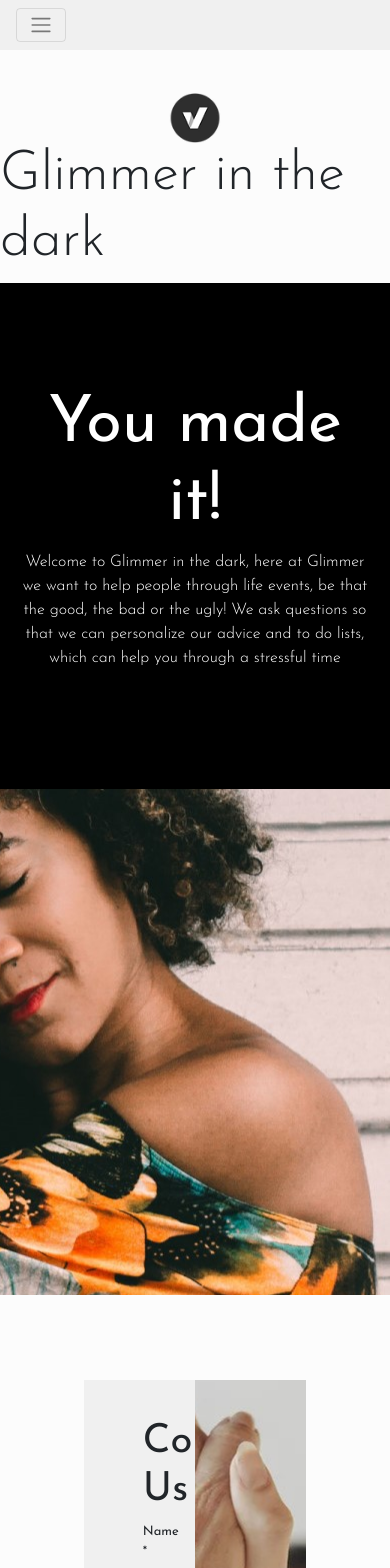
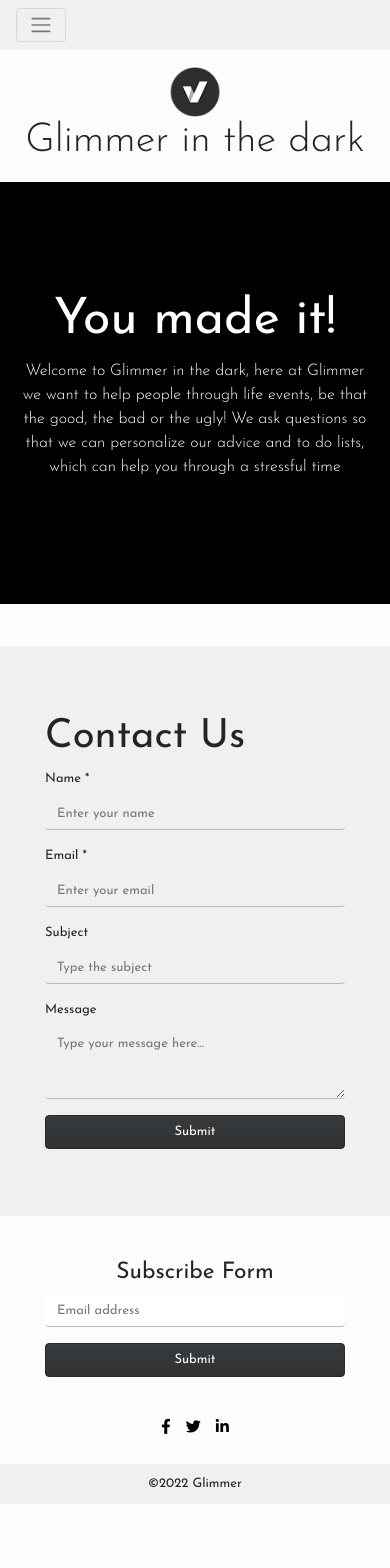
Before and after one commit to Ryran98/Glimmer, a React (Create React App) app in the folder frontend/: page / in a window 390 px wide. Shown: the top 1568 px of the page. After the commit the page ends 1504 px from the top, so only its background shows below. Built offline with nearby package versions, Linux system fonts and the light colour scheme.

Commit message:
make all pages responsive ready for demo

```diff
--- a/frontend/src/App.css
+++ b/frontend/src/App.css
@@ -1,5 +1,26 @@
 body {
   font-family: 'Josefin Sans', sans-serif;
+}
+
+.app-header {
+  padding-top: 2vh;
+  padding-bottom: 1vh;
+}
+
+h1 {
+  font-weight: 300;
+}
+
+h2 {
+  font-size: 40px;
+}
+
+h4 {
+  font-size: 40px;
+}
+
+.about-title {
+  font-size: 25px;
 }
 
 .navbar-light .navbar-nav .nav-link {
@@ -9,3 +30,102 @@ body {
 .dropdown-item:hover {
   background-color: #000000;
 }
+
+.contact-us-banner {
+  padding-top: 5vh;
+  padding-bottom: 5vh;
+}
+
+.welcome-banner-left {
+  height: 50vh;
+}
+
+.about-banner {
+  min-height: 50vh;
+  padding-top: 3vh;
+  padding-left: 3vw;
+  padding-right: 3vw;
+  padding-bottom: 3vh;
+}
+
+/* Media Queries */
+
+@media screen and (min-width: 350px) and (max-width: 499px) {
+  h1 {
+    font-size: 40px;
+  }
+
+  h4 {
+    font-size: 50px;
+  }
+}
+
+@media screen and (min-width: 500px) {
+  .app-header {
+    padding-top: 2vh;
+    padding-bottom: 2vh;
+  }
+
+  h1 {
+    font-size: 55px;
+  }
+
+  h4 {
+    font-size: 65px;
+  }
+
+  .about-title {
+    font-size: 30px;
+  }
+
+  .contact-us-banner {
+    padding: 10vh;
+  }
+
+  .welcome-banner-left {
+    height: 60vh;
+  }
+}
+
+@media screen and (min-width: 576px) {
+  .about-banner {
+    padding-top: 10vh;
+    padding-left: 10vw;
+    padding-right: 10vw;
+    padding-bottom: 10vh;
+  }
+}
+
+@media screen and (min-width: 768px) {
+  .app-header {
+    padding-top: 5vh;
+    padding-bottom: 5vh;
+  }
+
+  .about-banner {
+    min-height: 85vh;
+    padding-top: 20vh;
+    align-items: end;
+  }
+}
+
+@media screen and (min-width: 1200px) {
+  .app-heading {
+    padding-top: 10vh;
+    padding-bottom: 10vh;
+  }
+}
+
+@media screen and (max-width: 575px) {
+  .resource-text {
+    padding-top: 2vh;
+  }
+}
+
+@media screen and (max-width: 1199px) {
+  .resource-image {
+    display: flex;
+    justify-content: center;
+    padding-bottom: 5vh;
+  }
+}
--- a/frontend/src/components/banner/contact-us.js
+++ b/frontend/src/components/banner/contact-us.js
@@ -1,21 +1,15 @@
 import React from 'react';
 import { Button, Container, Form, Input, Label, Row } from 'reactstrap';
 import handsImage from "../../images/home-hands.jpg";
-
-var contactUsBannerStyle = {
-    padding: "10vh"
-}
 
 var contactUsBannerLeftStyle = {
     backgroundColor: "#f0f0f0",
     display: "flex",
     alignItems: "center",
-    justifyContent: "center"
+    justifyContent: "center",
+    paddingTop: "8vh",
+    paddingBottom: "8vh"
 }
-
-var contactUsFormTitleStyle = {
-    fontSize: "40px"
-};
 
 var contactUsFormInputStyle = {
     borderTop: "0",
@@ -33,11 +27,11 @@ var contactUsBannerRightStyle = {
 export class ContactUsBanner extends React.Component {
     render() {
         return (
-            <Row style={contactUsBannerStyle}>
-                <div className="col-6" style={contactUsBannerLeftStyle}>
-                    <Form className="col-8" action="#">
+            <Row className="contact-us-banner">
+                <div className="col-xl-6 order-xl-first order-last" style={contactUsBannerLeftStyle}>
+                    <Form className="col-md-8" action="#">
                         <Container fluid>
-                            <h3 style={contactUsFormTitleStyle}>Contact Us</h3>
+                            <h2>Contact Us</h2>
 
                             <Label for="name-input">Name *</Label>
                             <Input id="name-input" type="text" required placeholder="Enter your name" style={contactUsFormInputStyle}></Input>
@@ -55,7 +49,7 @@ export class ContactUsBanner extends React.Component {
                         </Container>
                     </Form>
                 </div>
-                <div id="contact-banner-right" className="col-6" style={contactUsBannerRightStyle}></div>
+                <div id="contact-banner-right" className="col-xl-6 d-sm-inline d-none" style={contactUsBannerRightStyle}></div>
             </Row>
         );
     }
--- a/frontend/src/components/banner/welcome.js
+++ b/frontend/src/components/banner/welcome.js
@@ -6,7 +6,6 @@ var welcomeBannerLeftStyle = {
     backgroundColor: "#000000",
     margin: "0",
     maxWidth: "100%",
-    height: "60vh",
     color: "#ffffff",
     display: "flex",
     textAlign: "center",
@@ -19,10 +18,6 @@ var welcomeBannerRightStyle = {
     backgroundPosition: "right top 50%"
 };
 
-var welcomeBannerLeftTitleStyle = {
-    fontSize: "65px"
-};
-
 var welcomeBannerLeftTextStyle = {
     fontSize: "1rem",
     fontWeight: "300",
@@ -33,10 +28,10 @@ export class WelcomeBanner extends React.Component {
     render() {
         return (
             <Row>
-                <Container className="col-xl-6" style={welcomeBannerLeftStyle}>
+                <Container className="col-xl-6 order-xl-first order-last welcome-banner-left" style={welcomeBannerLeftStyle}>
                     <Row className="justify-content-center">
-                        <div className="col-sm-10 col-md-8 col-lg-6">
-                            <h2 style={welcomeBannerLeftTitleStyle}>You made it!</h2>
+                        <div className="col-sm-10 col-md-8 col-xxl-6">
+                            <h4>You made it!</h4>
                             <p style={welcomeBannerLeftTextStyle}>
                                 Welcome to Glimmer in the dark, here at Glimmer we want to help people through life events, be that the good, the bad or the ugly!
                                 We ask questions so that we can personalize our advice and to do lists, which can help you through a stressful time
@@ -44,7 +39,7 @@ export class WelcomeBanner extends React.Component {
                         </div>
                     </Row>
                 </Container>
-                <div className="col-xl-6" style={welcomeBannerRightStyle}></div>
+                <div className="col-xl-6 d-sm-inline d-none" style={welcomeBannerRightStyle}></div>
             </Row>
         );
     }
--- a/frontend/src/components/footer/subscribeForm.js
+++ b/frontend/src/components/footer/subscribeForm.js
@@ -24,7 +24,7 @@ export class SubscribeForm extends React.Component {
         return (
             <Container fluid style={footerStyle}>
                 <div style={subscribeFormStyle}>
-                    <Form className="col-3">
+                    <Form className="col-12 col-sm-8 col-md-6 col-lg-4 col-xl-3">
                         <Container fluid className="justify-content-center">
                             <h3>Subscribe Form</h3>
 
--- a/frontend/src/components/header/index.js
+++ b/frontend/src/components/header/index.js
@@ -1,30 +1,20 @@
 import React from "react";
 import { Container, Row } from "reactstrap";
 import logo from "../../images/logo.jpg";
-
-var appHeaderStyle = {
-    paddingTop: "5vh",
-    minHeight: "20vh"
-};
 
 var logoStyle = {
     maxHeight: "50px"
 };
 
-var titleStyle = {
-    fontSize: "55px",
-    fontWeight: "300"
-};
-
 export class Header extends React.Component {
     render() {
         return (
-            <Container fluid style={appHeaderStyle}>
+            <Container fluid className="app-header">
                 <Row className="justify-content-center">
                     <img src={logo} alt="logo" style={logoStyle} />
                 </Row>
                 <Row className="justify-content-center">
-                    <h1 style={titleStyle}>Glimmer in the dark</h1>
+                    <h1>Glimmer in the dark</h1>
                 </Row>
             </Container>
         );
--- a/frontend/src/components/heading/index.js
+++ b/frontend/src/components/heading/index.js
@@ -2,13 +2,10 @@ import React from "react";
 import { Row } from "reactstrap";
 
 var headingStyle = {
-    justifyContent: "center",
-    paddingTop: "10vh",
-    paddingBottom: "10vh"
+    justifyContent: "center"
 };
 
 var headingTitleStyle = {
-    fontSize: "40px",
     paddingTop: "2vh",
     paddingBottom: "2vh"
 };
@@ -25,7 +22,7 @@ export class Heading extends React.Component {
 
     render() {
         return (
-            <Row style={headingStyle}>
+            <Row className="app-heading" style={headingStyle}>
                 <div>
                     <h2 style={headingTitleStyle}>{this.props.title}</h2>
                     <p style={headingSubtitleStyle}><i>{this.props.subtitle}</i></p>
--- a/frontend/src/components/resource/index.js
+++ b/frontend/src/components/resource/index.js
@@ -17,11 +17,11 @@ export class Resource extends React.Component {
     render() {
         return (
             <Row style={resourceContentStyle}>
-                <div className="col-3">
+                <div className="resource-text col-sm-10 col-md-6 col-xl-3 order-xl-first order-last text-center text-xl-left">
                     <h3>{this.props.title}</h3>
-                    <p style={resourceText}>{this.props.description}</p>
+                    <p className="" style={resourceText}>{this.props.description}</p>
                 </div>
-                <div className="col-3">
+                <div className="resource-image col-xl-3 d-sm-flex d-none">
                     <img src={this.props.image} />
                 </div>
             </Row>
--- a/frontend/src/pages/divorce/memberStories.js
+++ b/frontend/src/pages/divorce/memberStories.js
@@ -7,7 +7,7 @@ var backgroundStyle = {
     backgroundColor: "#000000",
     color: "#ffffff",
     marginBottom: "10vh",
-    paddingBottom: "10vh"
+    paddingBottom: "5vh"
 };
 
 var rowStyle = {
--- a/frontend/src/pages/divorce/questionnaire.js
+++ b/frontend/src/pages/divorce/questionnaire.js
@@ -4,7 +4,7 @@ import { Modal, ModalHeader, ModalBody, ModalFooter, Input, Label } from "reacts
 import questionnaire from "../../images/questionnaire.jpg";
 
 var containerStyle = {
-    marginBottom: "10vh"
+    marginBottom: "5vh"
 };
 
 var backgroundStyle = {
@@ -17,7 +17,6 @@ var backgroundStyle = {
 };
 
 var titleStyle = {
-    fontSize: "40px",
     fontWeight: "300",
     textAlign: "center"
 };
@@ -148,16 +147,16 @@ export class DivorceQuestionnairePage extends React.Component {
         return (
             <Container fluid style={containerStyle}>
                 <Row style={backgroundStyle}>
-                    <div className="col-6">
+                    <div className="col-lg-6">
                         <h2 style={titleStyle}>Questionnaire</h2>
                         <Row className="justify-content-center">
-                            <p className="col-6" style={contentStyle}>Complete our free questionnaire to get tailored advice, custom checklists and much more.</p>
+                            <p className="col-sm-6" style={contentStyle}>Complete our free questionnaire to get tailored advice, custom checklists and much more.</p>
                         </Row>
                         <Row className="justify-content-center">
                             <Button color="info" style={buttonStyle} onClick={this.handleOpenModal}>Take the Quiz</Button>
                         </Row>
                     </div>
-                    <div className="col-6" style={questionnaireImageStyle}></div>
+                    <div className="col-6 d-lg-inline d-none" style={questionnaireImageStyle}></div>
                 </Row>
                 <Modal isOpen={this.state.showModal} fade backdrop="static" centered>
                     <Progress color="success" value={this.state.progress} style={progressBarStyle} />
```
Also changed, not shown: frontend/src/components/member-story/index.js (+4 -3 lines), frontend/src/pages/about.js (+21 -12 lines).
